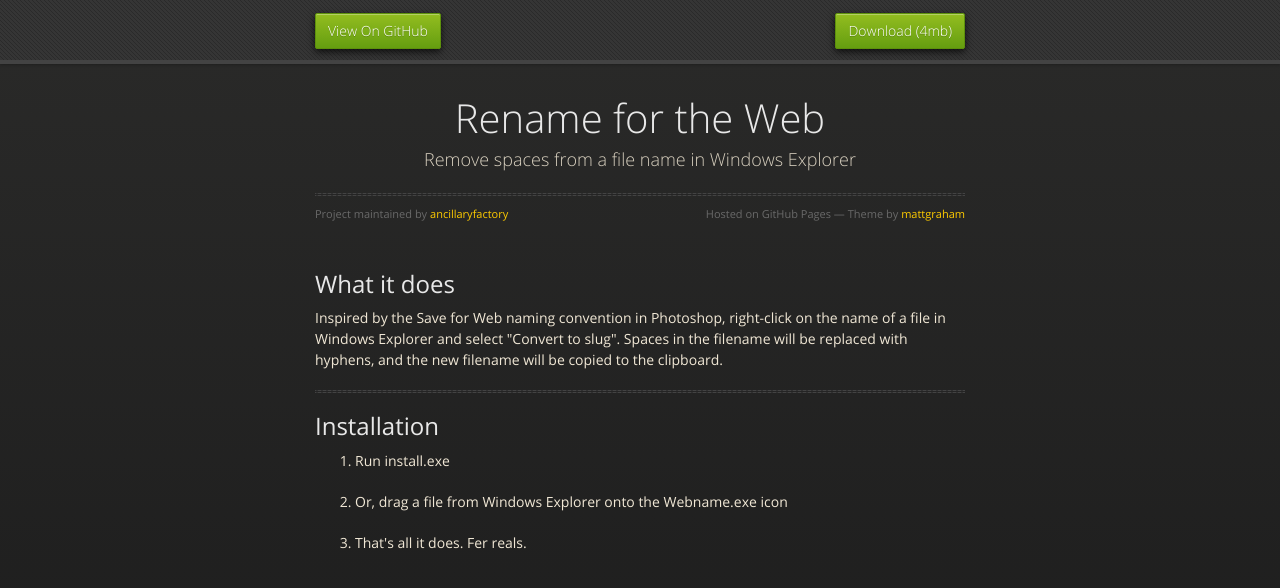
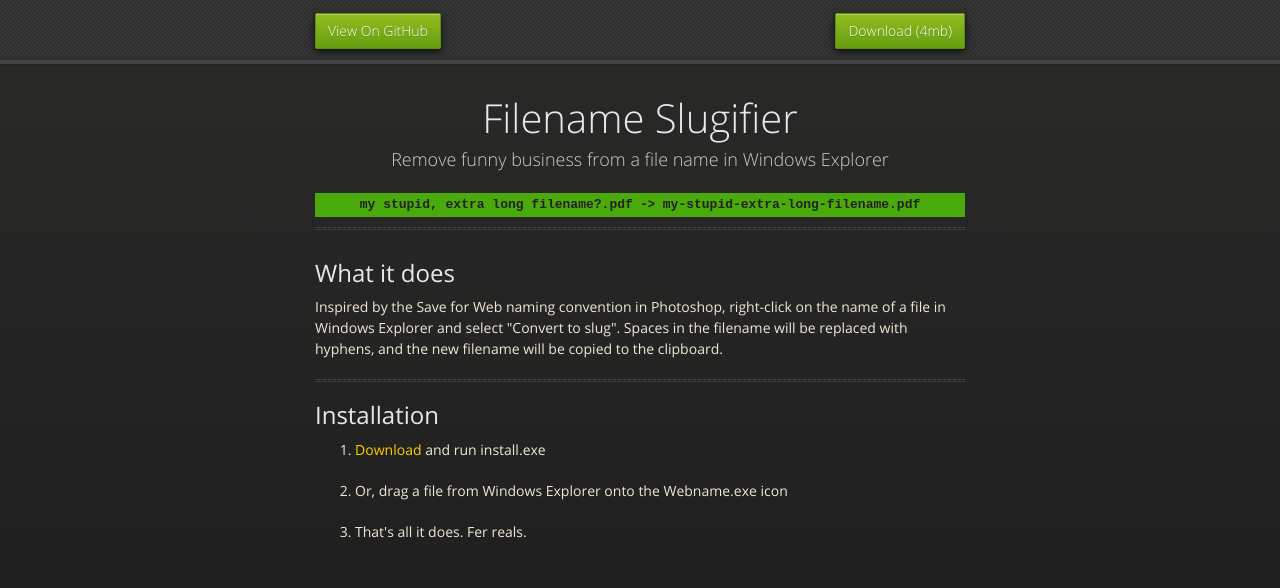
Before and after one commit to ancillaryfactory/web-rename, a plain HTML site: page index.html in a window 1280 px wide. Drawn offline with nearby package versions, Linux system fonts and the light colour scheme.

Commit message:
new copy and styles

```diff
--- a/index.html
+++ b/index.html
@@ -3,7 +3,7 @@
   <head>
     <meta charset="utf-8">
     <meta http-equiv="X-UA-Compatible" content="chrome=1">
-    <title>Rename for the Web by ancillaryfactory</title>
+    <title>Windows Explorer Rename for the Web</title>
     <link rel="stylesheet" href="stylesheets/styles.css">
     <link rel="stylesheet" href="stylesheets/pygment_trac.css">
     <script src="https://ajax.googleapis.com/ajax/libs/jquery/1.7.1/jquery.min.js"></script>
@@ -33,21 +33,28 @@
 
       <section>
         <div id="title">
-          <h1>Rename for the Web</h1>
-          <p>Remove spaces from a file name in Windows Explorer</p>
+          <h1>Filename Slugifier</h1>
+          <p>Remove funny business from a file name in Windows Explorer</p>
+
+
+          <h3 class="filename">my stupid, extra long filename?.pdf <span style="font-size:12px;font-variant:small-caps">-></span> my-stupid-extra-long-filename.pdf</h3>
           <hr>
-          <span class="credits left">Project maintained by <a href="https://github.com/ancillaryfactory">ancillaryfactory</a></span>
-          <span class="credits right">Hosted on GitHub Pages &mdash; Theme by <a href="http://twitter.com/#!/michigangraham">mattgraham</a></span>
+
+          <!-- <span class="credits left">Project maintained by <a href="https://github.com/ancillaryfactory">ancillaryfactory</a></span>
+          <span class="credits right">Hosted on GitHub Pages &mdash; Theme by <a href="http://twitter.com/#!/michigangraham">mattgraham</a></span> -->
         </div>
 
         <h2>What it does</h2>
 
+
 <p>Inspired by the Save for Web naming convention in Photoshop, right-click on the name of a file in Windows Explorer and select "Convert to slug". Spaces in the filename will be replaced with hyphens, and the new filename will be copied to the clipboard.</p>
 
-<hr><h2>Installation</h2>
+<hr>
+
+<h2>Installation</h2>
 
 <ol>
-<li><p>Run install.exe</p></li>
+<li><p><a href="https://github.com/ancillaryfactory/web-rename/raw/master/install.exe">Download</a> and run install.exe</p></li>
 <li><p>Or, drag a file from Windows Explorer onto the Webname.exe icon</p></li>
 <li><p>That's all it does. Fer reals.</p></li>
 </ol>
--- a/stylesheets/styles.css
+++ b/stylesheets/styles.css
@@ -579,6 +579,15 @@ h3 {
   color: #b6b6b6;
 }
 
+h3.filename {
+  font-family: monospace, "Helvetica Neue", Helvetica, Arial, sans-serif !important;
+  font-size: 13px;
+  text-align:center;
+  color:#222;
+  background: #4AAA0C;
+  font-weight: bold;
+}
+
 a {
   color: #ffcc00;
   font-weight: 400;
@@ -789,7 +798,7 @@ section {
 section #title {
   border: 0;
   outline: none;
-  margin: 0 0 50px 0;
+  margin: 0 0 5px 0;
   padding: 0 0 5px 0;
 }
 section #title h1 {
```
